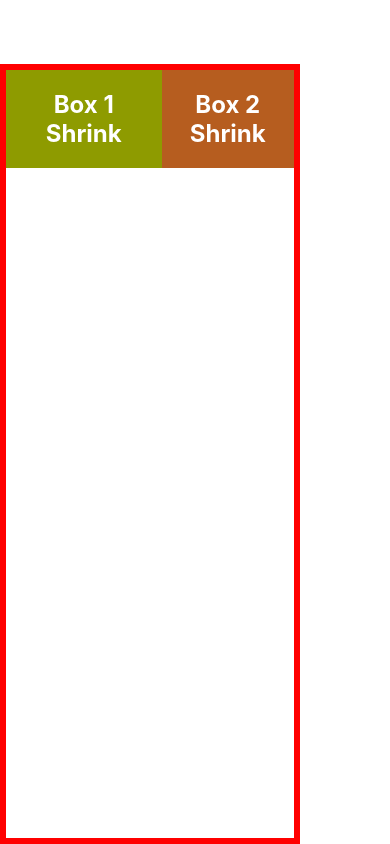
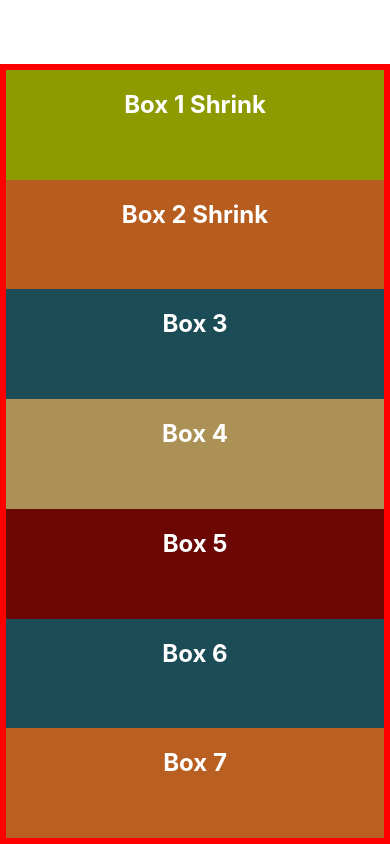
Before and after one commit to Marvellous890/my-react-native, a React Native app: screen / in a window 390 px wide. Built offline with nearby package versions, Linux system fonts and the light colour scheme.

Commit message:
flex grow

```diff
--- a/App.js
+++ b/App.js
@@ -5,13 +5,13 @@ export default function App() {
 
   return (
     <View style={styles.container}>
-      <Box style={{backgroundColor: "#8e9b00", flexShrink: 1}}>Box 1 Shrink</Box>
-      <Box style={{backgroundColor: "#b65d1f", flexShrink: 2}}>Box 2 Shrink</Box>
-      {/*<Box style={{backgroundColor: "#1c4c56"}}>Box 3</Box>
+      <Box style={{backgroundColor: "#8e9b00"}}>Box 1 Shrink</Box>
+      <Box style={{backgroundColor: "#b65d1f"}}>Box 2 Shrink</Box>
+      <Box style={{backgroundColor: "#1c4c56"}}>Box 3</Box>
       <Box style={{backgroundColor: "#ab9156"}}>Box 4</Box>
       <Box style={{backgroundColor: "#6b0803"}}>Box 5</Box>
       <Box style={{backgroundColor: "#1c4c56"}}>Box 6</Box>
-      <Box style={{backgroundColor: "#b95f21"}}>Box 7</Box>*/}
+      <Box style={{backgroundColor: "#b95f21"}}>Box 7</Box>
     </View>
   )
 }
@@ -19,9 +19,6 @@ export default function App() {
 export const styles = StyleSheet.create({
   container: {
     flex: 1,
-    flexDirection: "row",
-    alignItems: "flex-start",
-    width: 300,
     marginTop: 64,
     borderWidth: 6,
     borderColor: "red"
--- a/components/Box.js
+++ b/components/Box.js
@@ -12,6 +12,7 @@ const styles = StyleSheet.create({
   box: {
     backgroundColor: "#fff",
     padding: 20,
+    flexGrow: 1
   },
   text: {
     fontSize: 24,
```
